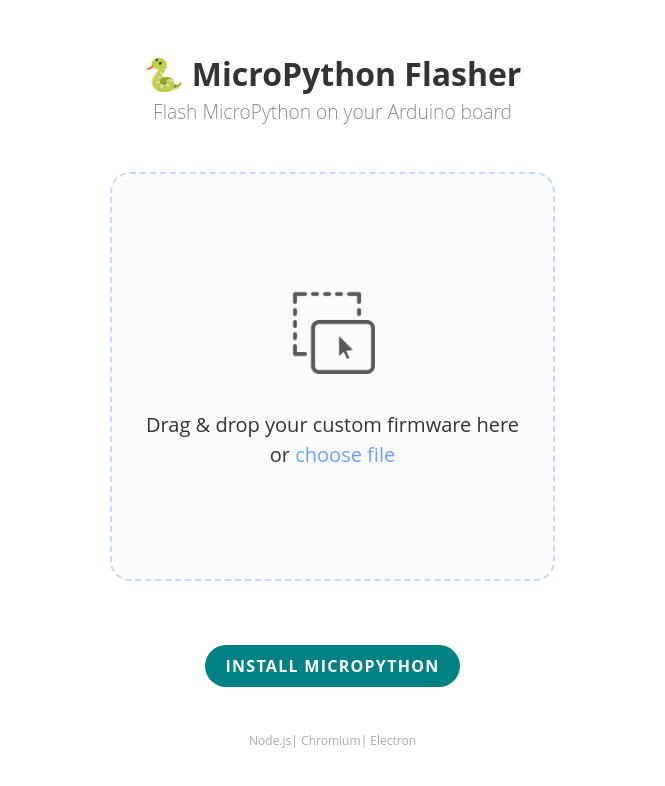
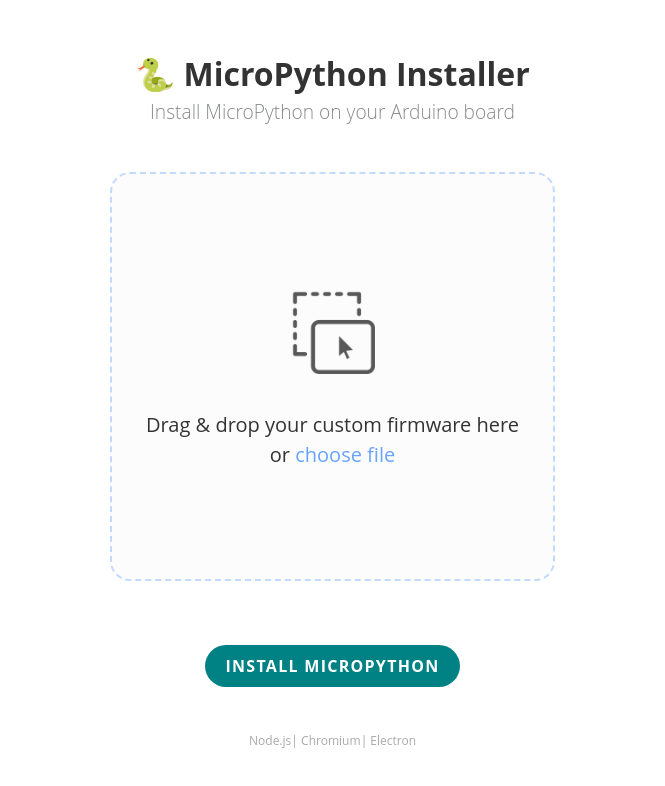
Before and after one commit to arduino/lab-micropython-installer, an Electron app: page index.html in a window 665 px wide. Drawn offline with Linux system fonts and the light colour scheme.

```diff
--- a/index.html
+++ b/index.html
@@ -18,8 +18,8 @@
 <body>
     <div id="container">
         <header>
-            <h1>🐍 MicroPython Flasher</h1>
-            <h2>Flash MicroPython on your Arduino board</h2>
+            <h1>🐍 MicroPython Installer</h1>
+            <h2>Install MicroPython on your Arduino board</h2>
         </header>
         <main>
             <div id="file-drop-area">
--- a/main.js
+++ b/main.js
@@ -9,7 +9,9 @@
         height: 700,
         webPreferences: {
             preload: path.join(__dirname, 'preload.js')
-        }
+        },
+        maximizable: false,
+        minWidth: 480
     })
 
     win.webContents.openDevTools();
```
